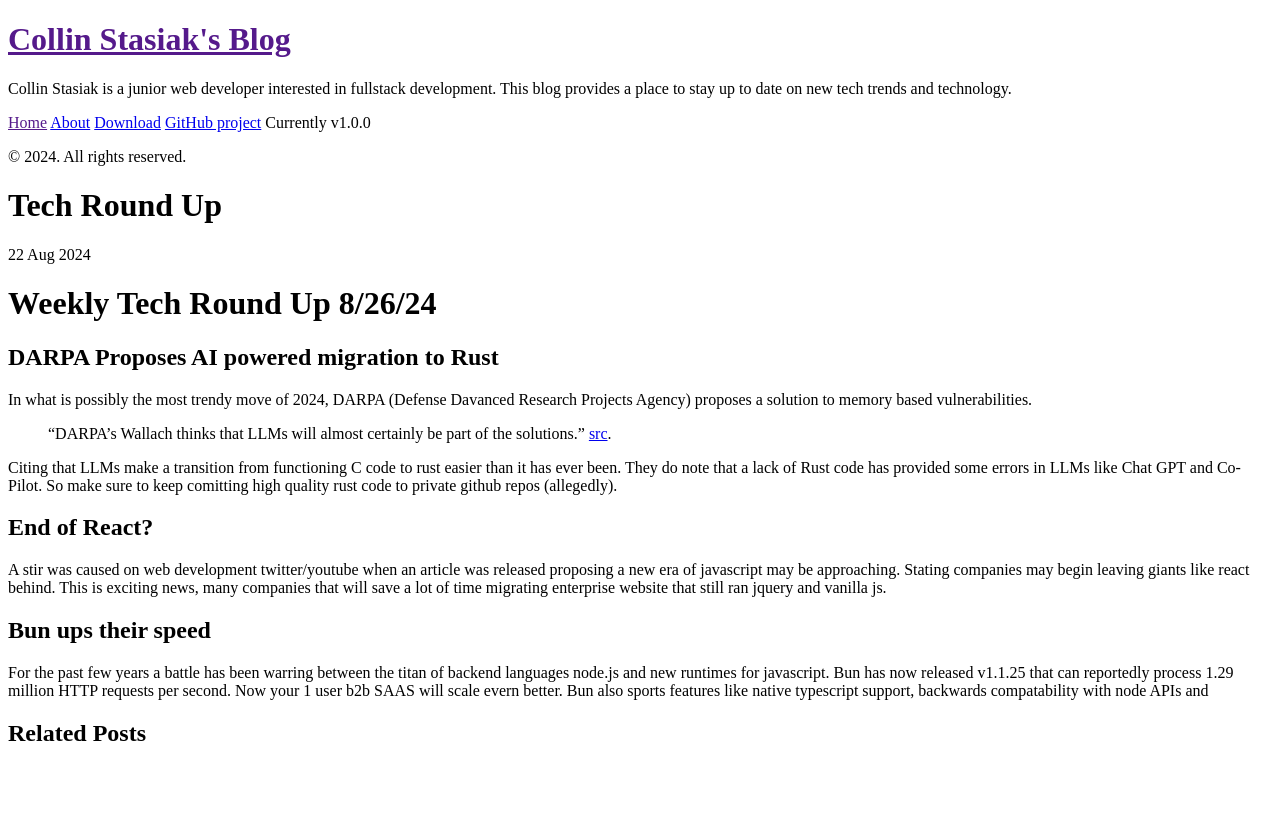
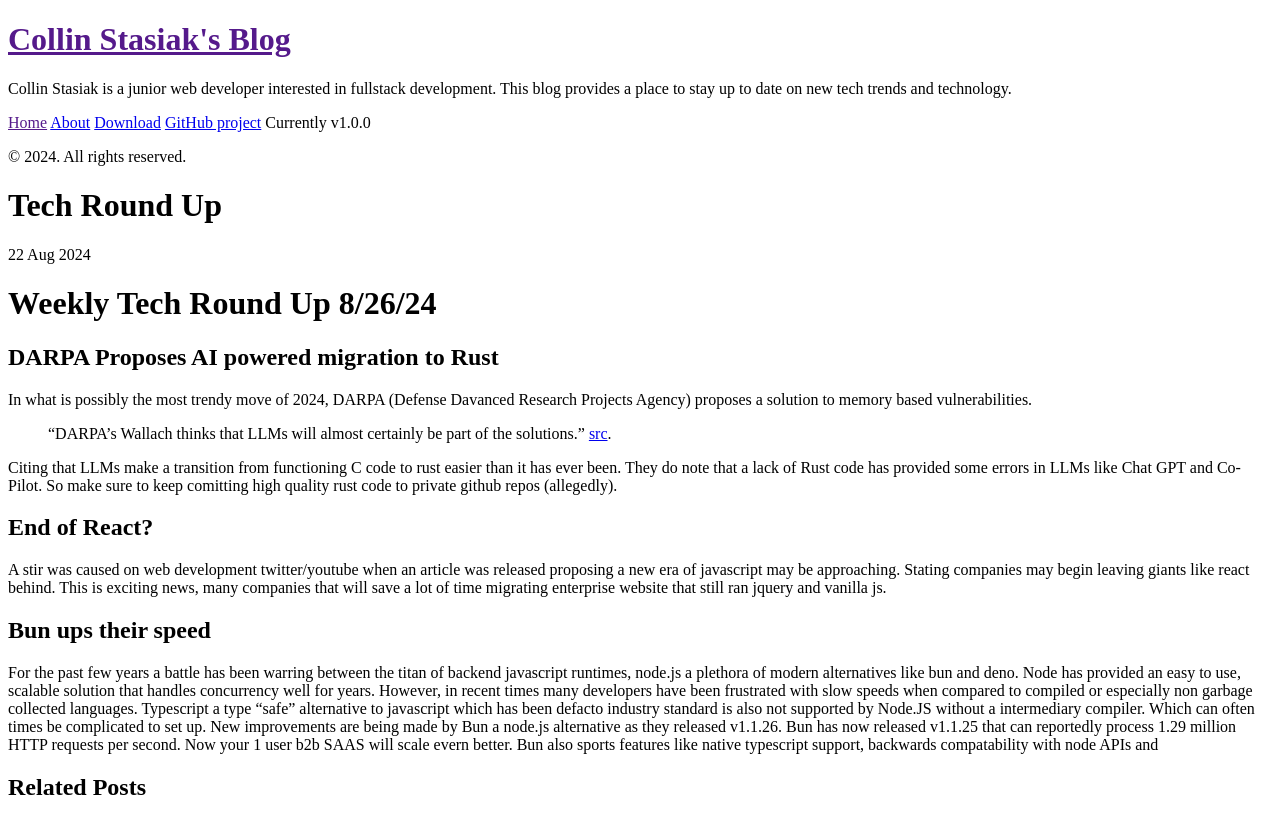
Before and after one commit to gbc-collib/gbc-collib.github.io, a Jekyll site: the page built from _posts/2024-08-22-tech-round-up.md, in a window 1280 px wide. Shown: the top 834 px of the page. Built offline with Jekyll 4.4.1, drawn with Linux system fonts in a browser that asks for light colours; our own code applies the rules of GitHub Pages for plain Markdown files; Markdown is read by kramdown in place of the engine named in the settings.

Commit message:
flesh out

```diff
--- a/_posts/2024-08-22-tech-round-up.md
+++ b/_posts/2024-08-22-tech-round-up.md
@@ -17,7 +17,13 @@ jquery and vanilla js.
 
 
 ## Bun ups their speed
-For the past few years a battle has been warring between the titan of backend languages node.js
-and new runtimes for javascript. Bun has now released v1.1.25 that can reportedly process 1.29 million HTTP requests per second.
+For the past few years a battle has been warring between the titan of backend javascript runtimes, node.js
+a plethora of modern alternatives like bun and deno. Node has provided an easy to use, scalable solution that
+handles concurrency well for years. However, in recent times many developers have been frustrated with
+slow speeds when compared to compiled or especially non garbage collected languages. Typescript a type "safe"
+alternative to javascript which has been defacto industry standard is also not supported by Node.JS without
+a intermediary compiler. Which can often times be complicated to set up. New improvements are being made by Bun
+a node.js alternative as they released v1.1.26.
+Bun has now released v1.1.25 that can reportedly process 1.29 million HTTP requests per second.
 Now your 1 user b2b SAAS will scale evern better. Bun also sports features like native typescript support,
 backwards compatability with node APIs and
```
